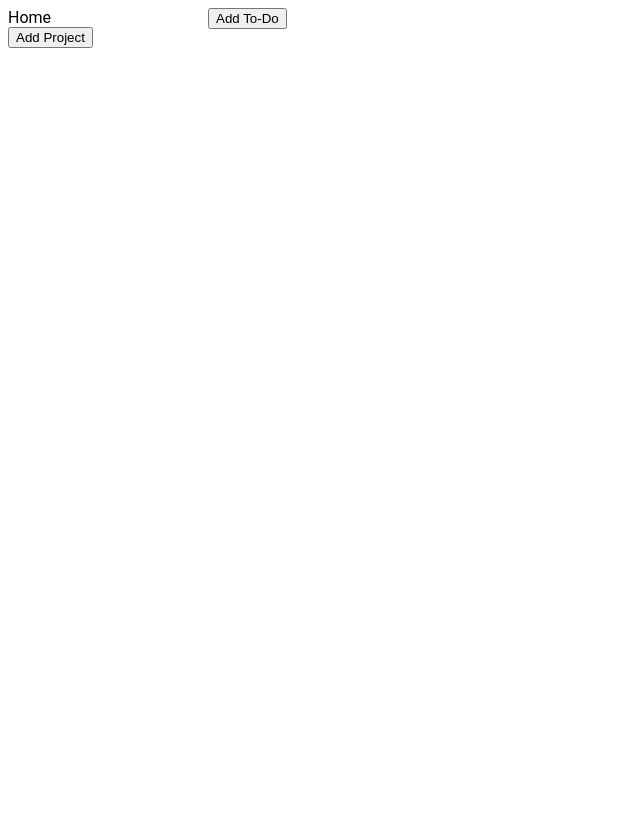
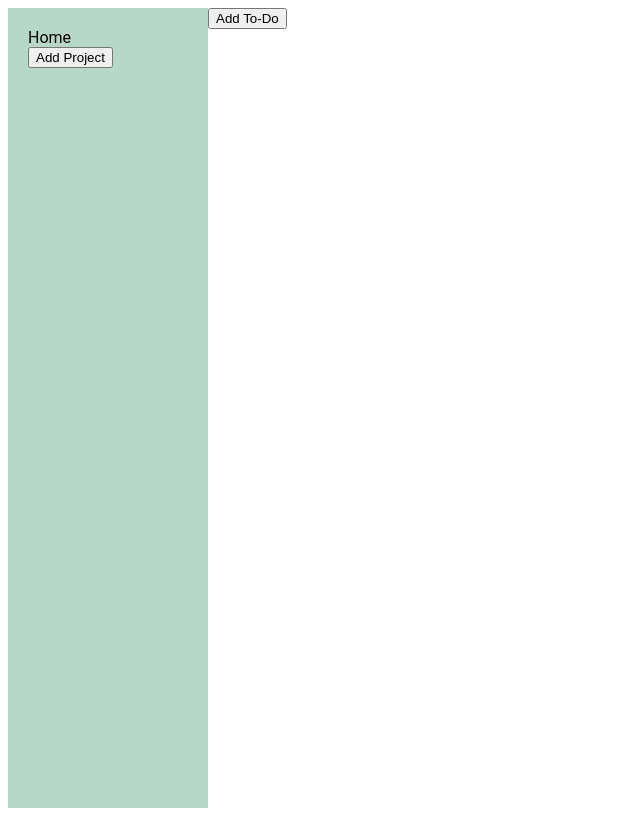
Before and after one commit to Jaizzer/todo-list, a website built with webpack: page src/index-template.html in a window 1280 px wide. Shown: the whole page, without its empty margins (0-640 px from the left). Built offline with nearby package versions, Linux system fonts and the light colour scheme.

Commit message:
feat: Add initial styling to dashboard

```diff
--- a/src/style.css
+++ b/src/style.css
@@ -28,3 +28,8 @@ body {
     display: grid;
     grid-template-columns: 200px 1fr;
 }
+
+.dashboard {
+    background-color: var(--primary);
+    padding: 20px;
+}
```
